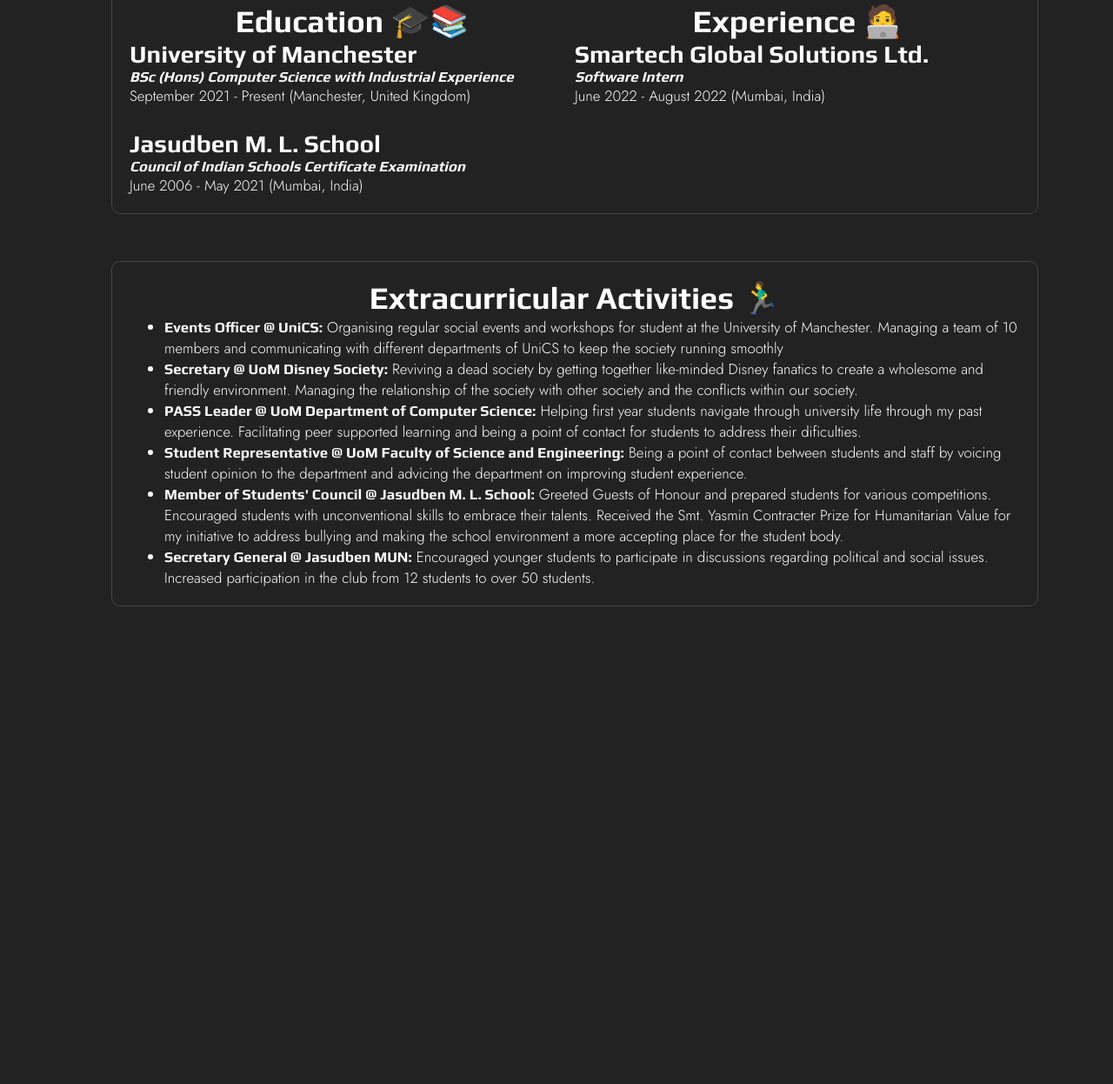
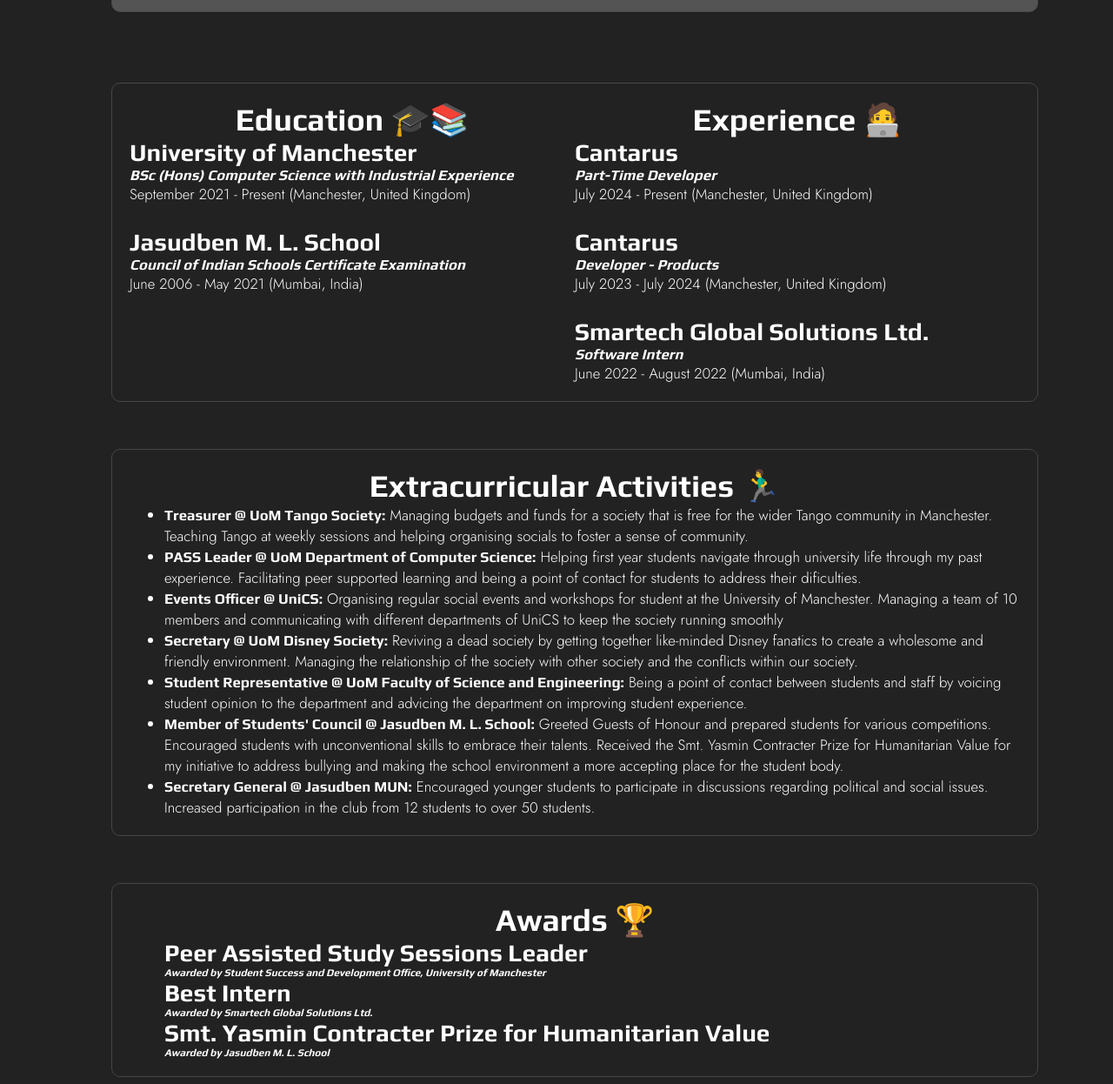
Before and after one commit to DhrishajG/dhrishajg.github.io, a plain HTML site: page index.html in a window 1280 px wide. Shown: the part 1221-2467 px from the top of the page at 87% size. Before the commit the page ends 1980 px from the top, so only its background shows below. Drawn offline with Linux system fonts and the light colour scheme.

Commit message:
changes to resume

```diff
--- a/index.html
+++ b/index.html
@@ -26,9 +26,8 @@
             <h2 class="heading" style="text-align:center;">Hello world! I'm Dhrishaj</h2>
             <p class="normal-text" style="text-align:center;">Welcome to my portfolio website😄</p>
             <p></p>
-            <p class="normal-text" style="text-align:center; font-size:0.70em">I’m a Computer Science student at the University of Manchester. I have been programming since the sixth grade. The first programming language I learnt was Java. In the tenth grade, I was able to meet Sophie, the Humanoid robot which triggered my interest in Cognitive Robotics and Machine Learning. Outside of my studies, I like to read into the use of Machine Learning and Artificial Intelligence in improving human life (a fascinating article that I recently stumbled upon is using AI for suicide prevention).</p>
+            <p class="normal-text" style="text-align:center; font-size:0.70em">Final Computer Science student at the University of Manchester. Avid reader and coffee enjoyer</p>
             <p style="font-size:1vw"></p>
-            <p class="normal-text" style="text-align:center; font-size:0.70em">Currently, being a software engineer is a path that I want to go down to help improve the quality of human life through computing, but I keep an open mind given the dynamic growth in the software field. I am still trying to learn and discover about the new technologies and see what suits me best.</p>
             <p></p>
             <table class="center">
               <tr>
@@ -46,10 +45,22 @@
         <br>
         <br>
         <h2 class="heading" style="text-align:center;">Projects 👾</h2>
+        <a href="https://github.com/DhrishajG/Stendhal">
+          <div class="block-big normal-text project-block">
+            <span class="heading" style="text-align:center;">Stendhal</span>
+            <p class="normal-text" style="font-size:0.7em;">Improving the quality of an open source software game by fixing bugs and implementing new features to the gameplay.</p>
+          </div>
+        </a>
         <a href="https://github.com/DhrishajG/Patch">
           <div class="block-big normal-text project-block">
             <span class="heading" style="text-align:center;">Patch</span>
             <p class="normal-text" style="font-size:0.7em;">A website that aims to find you pet a friend! Being a part of my first year team project, I managed the backend team. Making use of PHP, JavaScript, and SQL, I linked the frontend and the backend, was responsible for database management, and creating the website wireframe</p>
+          </div>
+        </a>
+        <a href="https://github.com/DhrishajG/Spam-Email-Classifier">
+          <div class="block-big normal-text project-block">
+            <span class="heading" style="text-align:center;">Spam Email Classifier</span>
+            <p class="normal-text" style="font-size:0.7em;">Designed an algorithm that classified and identified spam email with 96.34% accuracy using Bayes Theorem.</p>
           </div>
         </a>
         <br>
@@ -59,6 +70,7 @@
             <p class="normal-text" style="font-size:0.7em;">A python game made using only the Tkinter Library which consists of an animated Dolphin that needs eat fish and dodge other creatures. Complete game with option to pause, restart, save and exist, resume, user customisation and leaderboard.</p>
           </div>
         </a>
+        <br>
         </table>
         <br>
         <br>
@@ -76,6 +88,14 @@
           <br>
           <div class="column">
             <h2 class="heading" style="text-align:center;">Experience 🧑‍💻</h2>
+            <p class="heading">Cantarus</p>
+            <p class="heading" style="font-size:0.70em; font-style: italic;">Part-Time Developer</p>
+            <p class="normal-text" style="font-size: 0.70em;">July 2024 - Present (Manchester, United Kingdom)</p>
+            <br>
+            <p class="heading">Cantarus</p>
+            <p class="heading" style="font-size:0.70em; font-style: italic;">Developer - Products</p>
+            <p class="normal-text" style="font-size: 0.70em;">July 2023 - July 2024 (Manchester, United Kingdom)</p>
+            <br>
             <p class="heading">Smartech Global Solutions Ltd.</p>
             <p class="heading" style="font-size:0.70em; font-style: italic;">Software Intern</p>
             <p class="normal-text" style="font-size: 0.70em;">June 2022 - August 2022 (Mumbai, India)</p>
@@ -87,9 +107,10 @@
           <div class="column">
             <h2 class="heading" style="text-align:center;">Extracurricular Activities 🏃‍♂️</h2>
             <ul class="normal-text" style="font-size:0.70em;">
+              <li><span class="heading">Treasurer @ UoM Tango Society:</span> Managing budgets and funds for a society that is free for the wider Tango community in Manchester. Teaching Tango at weekly sessions and helping organising socials to foster a sense of community.</li>
+              <li><span class="heading">PASS Leader @ UoM Department of Computer Science:</span> Helping first year students navigate through university life through my past experience. Facilitating peer supported learning and being a point of contact for students to address their dificulties.</li>
               <li><span class="heading">Events Officer @ UniCS:</span> Organising regular social events and workshops for student at the University of Manchester. Managing a team of 10 members and communicating with different departments of UniCS to keep the society running smoothly</li>
               <li><span class="heading">Secretary @ UoM Disney Society:</span> Reviving a dead society by getting together like-minded Disney fanatics to create a wholesome and friendly environment. Managing the relationship of the society with other society and the conflicts within our society.</li>
-              <li><span class="heading">PASS Leader @ UoM Department of Computer Science:</span> Helping first year students navigate through university life through my past experience. Facilitating peer supported learning and being a point of contact for students to address their dificulties.</li>
               <li><span class="heading">Student Representative @ UoM Faculty of Science and Engineering:</span> Being a point of contact between students and staff by voicing student opinion to the department and advicing the department on improving student experience.</li>
               <li><span class="heading">Member of Students' Council @ Jasudben M. L. School:</span> Greeted Guests of Honour and prepared students for various competitions. Encouraged students with unconventional skills to embrace their talents. Received the Smt. Yasmin Contracter Prize for Humanitarian Value for my initiative to address bullying and making the school environment a more accepting place for the student body.</li>
               <li><span class="heading">Secretary General @ Jasudben MUN:</span> Encouraged younger students to participate in discussions regarding political and social issues. Increased participation in the club from 12 students to over 50 students.</li>
@@ -98,5 +119,18 @@
         </section>
         <br>
         <br>
+        <section class = "block-big columns">
+          <div class="column">
+            <h2 class="heading" style="text-align:center;">Awards 🏆</h2>
+            <ul class="normal-text" style="font-size:0.70em;">
+              <p class="heading">Peer Assisted Study Sessions Leader</p>
+              <p class="heading" style="font-size:0.70em; font-style: italic;">Awarded by Student Success and Development Office, University of Manchester</p>
+              <p class="heading">Best Intern</p>
+              <p class="heading" style="font-size:0.70em; font-style: italic;">Awarded by Smartech Global Solutions Ltd.</p>
+              <p class="heading">Smt. Yasmin Contracter Prize for Humanitarian Value</p>
+              <p class="heading" style="font-size:0.70em; font-style: italic;">Awarded by Jasudben M. L. School</p>
+            </ul>
+          </div>
+        </section>
     </body>
 </html>
```
Also changed, not shown: 1 other file.
